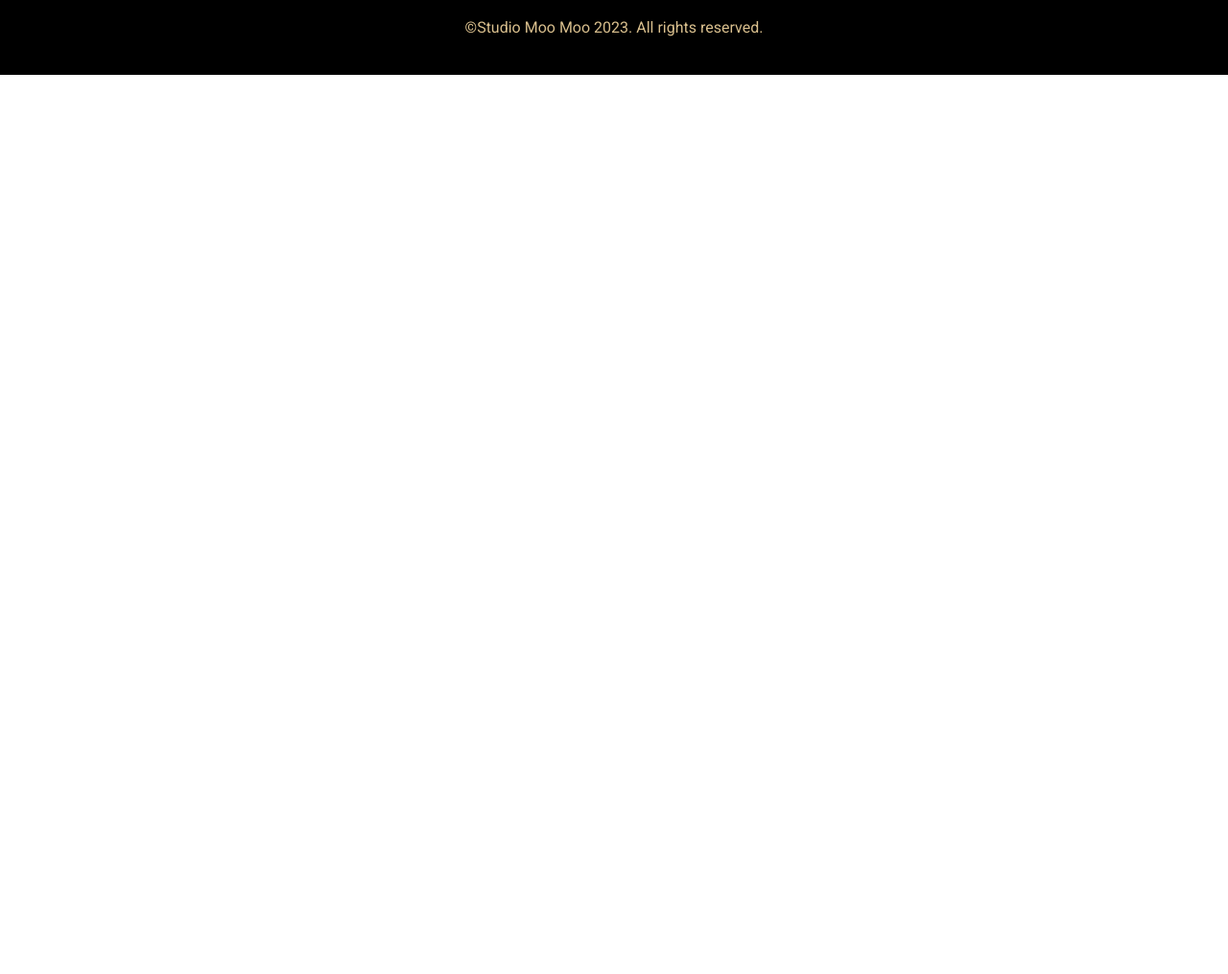
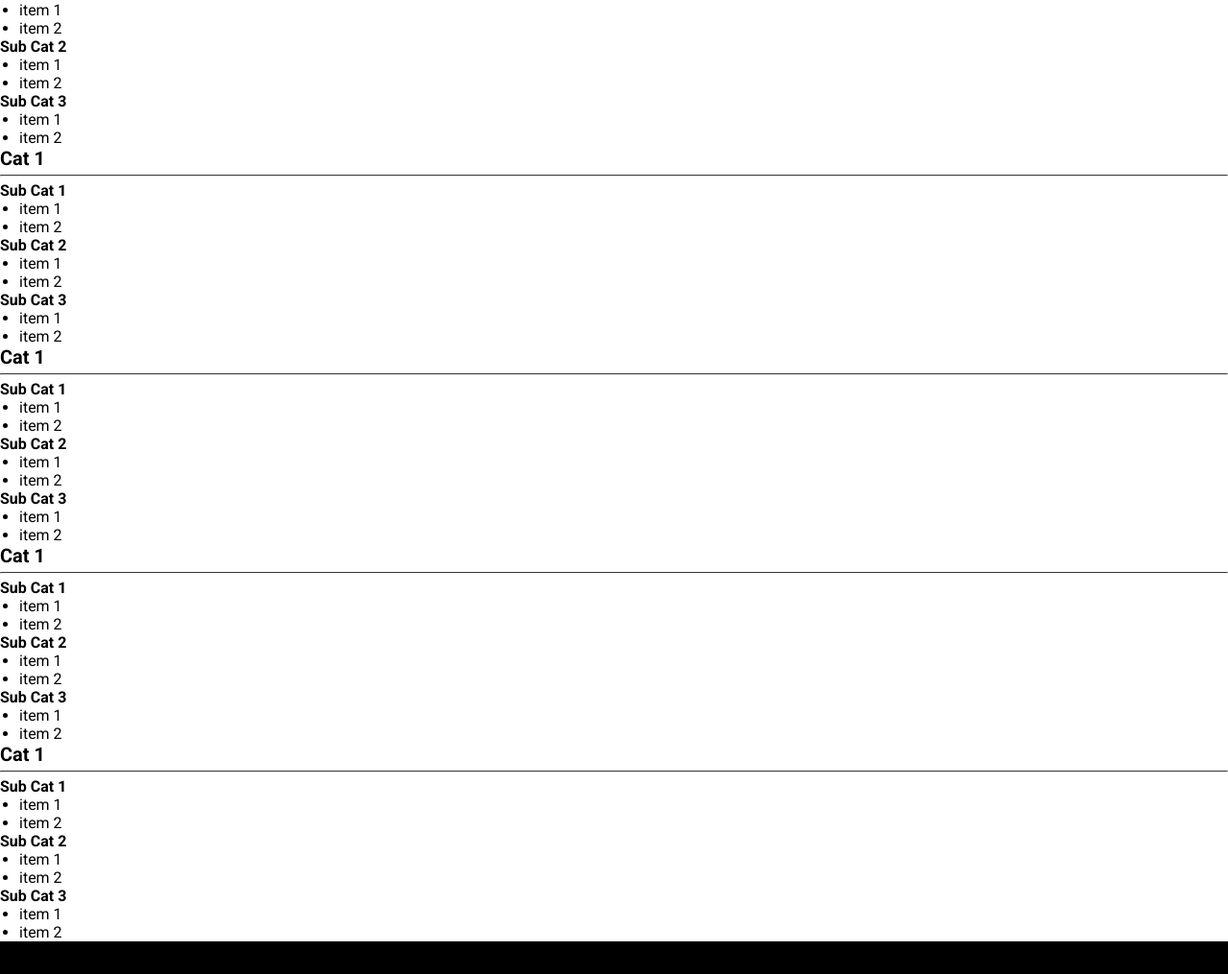
Before and after one commit to astro-mat/PP1-studiomoomoo, a plain HTML site: page index.html in a window 1280 px wide. Shown: the part 3616-4631 px from the top of the page at 96% size. Before the commit the page ends 3694 px from the top, so only its background shows below. Drawn offline with Linux system fonts and the light colour scheme.

Commit message:
Add second test equipment section

```diff
--- a/assets/css/style.css
+++ b/assets/css/style.css
@@ -214,7 +214,7 @@ main {
     margin-left: 20px;
     margin-right: 20px;
     background-color: #000000;
-    color: #fff;
+    color: #d9bf8d;
 }
 
 #equipment p, ul {
@@ -236,11 +236,6 @@ main {
     max-height: 300px;
 }
 
-#equipment-image {
-    display: flex;
-    align-items: center;
-    justify-content: center;
-}
 
 
 /* footer */
--- a/index.html
+++ b/index.html
@@ -301,7 +301,117 @@
           </section>
         </div>
       </section>
+<!--Equipment List 2-->
+<section id="equipment2">
+  <h2>Equipment</h2>
+  <div id="equipment-items">
+    <div>
+      <h3>Cat 1</h3>
+      <hr>
+        <h4>Sub Cat 1</h4>
+          <ul>
+            <li>item 1</li>
+            <li>item 2</li>
+          </ul>
+        <h4>Sub Cat 2</h4>
+          <ul>
+            <li>item 1</li>
+            <li>item 2</li>
+          </ul>
+        <h4>Sub Cat 3</h4>
+          <ul>
+            <li>item 1</li>
+            <li>item 2</li>
+          </ul>
+    </div>
+    <div>
+      <h3>Cat 1</h3>
+      <hr>
+        <h4>Sub Cat 1</h4>
+          <ul>
+            <li>item 1</li>
+            <li>item 2</li>
+          </ul>
+        <h4>Sub Cat 2</h4>
+          <ul>
+            <li>item 1</li>
+            <li>item 2</li>
+          </ul>
+        <h4>Sub Cat 3</h4>
+          <ul>
+            <li>item 1</li>
+            <li>item 2</li>
+          </ul>
+    </div>
+    <div>
+      <h3>Cat 1</h3>
+      <hr>
+        <h4>Sub Cat 1</h4>
+          <ul>
+            <li>item 1</li>
+            <li>item 2</li>
+          </ul>
+        <h4>Sub Cat 2</h4>
+          <ul>
+            <li>item 1</li>
+            <li>item 2</li>
+          </ul>
+        <h4>Sub Cat 3</h4>
+          <ul>
+            <li>item 1</li>
+            <li>item 2</li>
+          </ul>
+    </div>
+    <div>
+      <h3>Cat 1</h3>
+      <hr>
+        <h4>Sub Cat 1</h4>
+          <ul>
+            <li>item 1</li>
+            <li>item 2</li>
+          </ul>
+        <h4>Sub Cat 2</h4>
+          <ul>
+            <li>item 1</li>
+            <li>item 2</li>
+          </ul>
+        <h4>Sub Cat 3</h4>
+          <ul>
+            <li>item 1</li>
+            <li>item 2</li>
+          </ul>
+    </div>
+    <div>
+      <h3>Cat 1</h3>
+      <hr>
+        <h4>Sub Cat 1</h4>
+          <ul>
+            <li>item 1</li>
+            <li>item 2</li>
+          </ul>
+        <h4>Sub Cat 2</h4>
+          <ul>
+            <li>item 1</li>
+            <li>item 2</li>
+          </ul>
+        <h4>Sub Cat 3</h4>
+          <ul>
+            <li>item 1</li>
+            <li>item 2</li>
+          </ul>
+    </div>
+  </div>
+
+
+
+</section>
+
+
+
     </main>
+
+
+
     <!--Footer-->
     <footer class="footer">
       <div>
```
